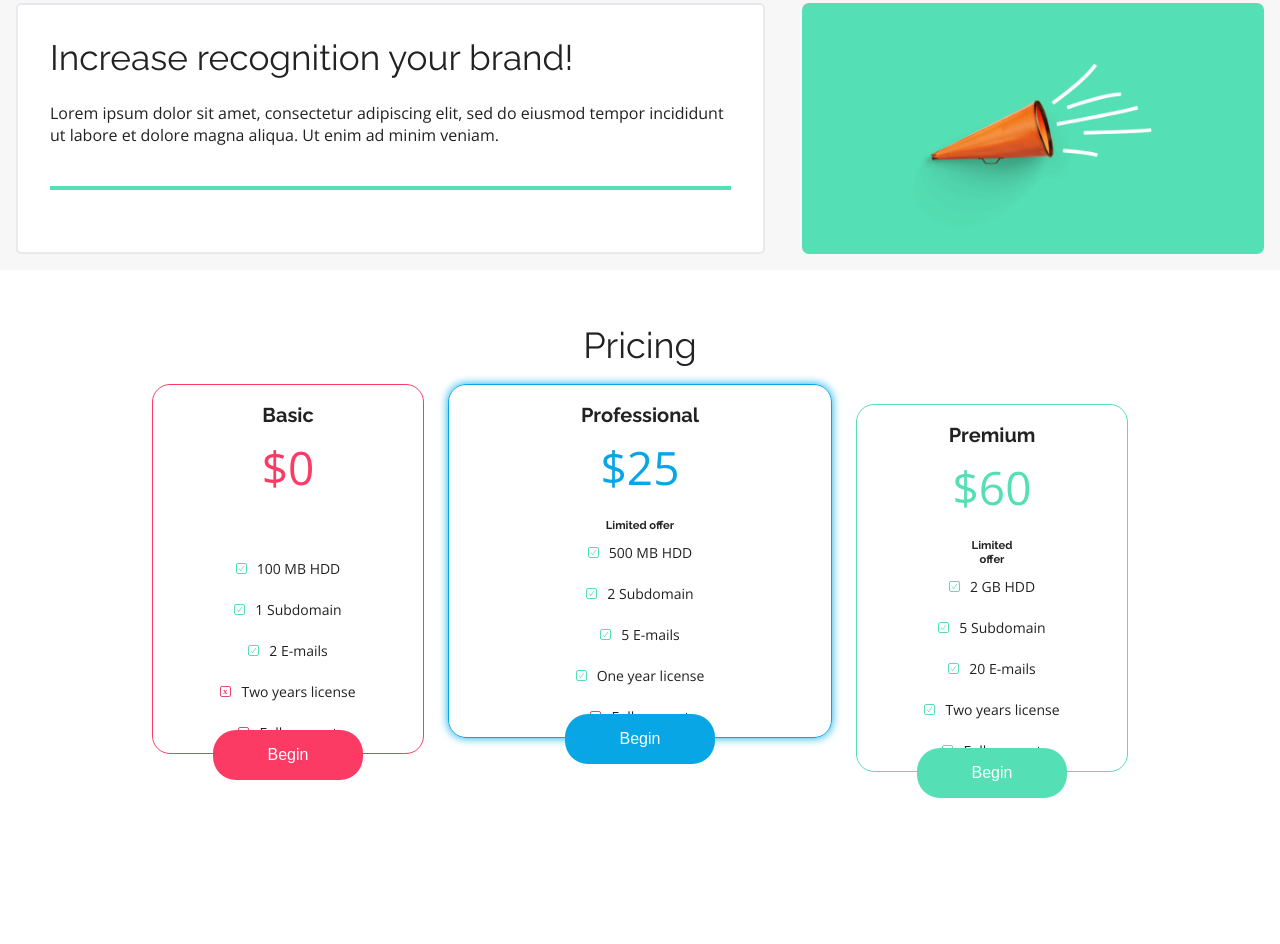
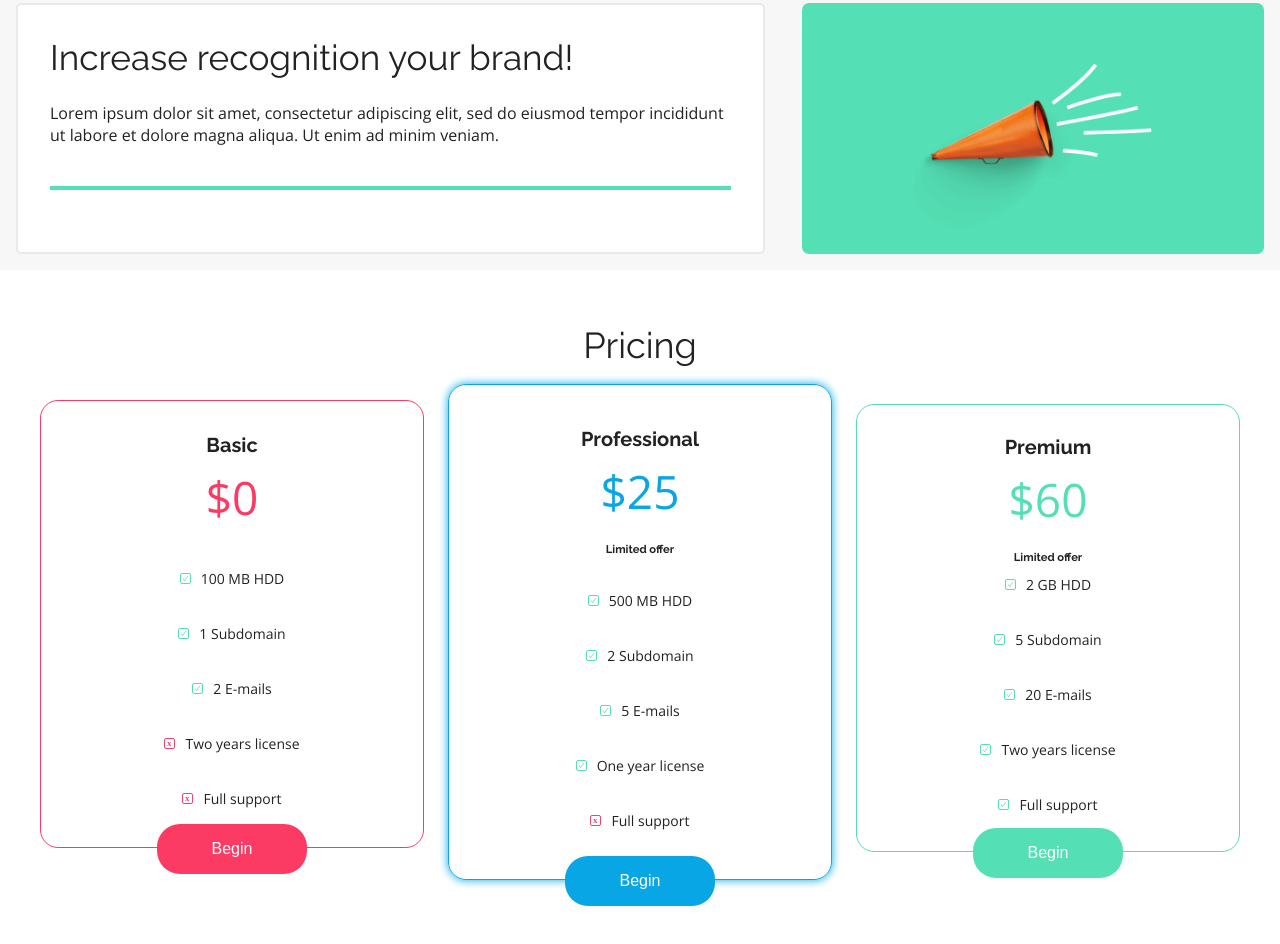
Before and after one commit to Christian-Chowaniec/best-shop-rwd, a website: page index.html in a window 1280 px wide. Shown: the part 1951-2895 px from the top of the page. Before the commit the page ends 2853 px from the top, so only its background shows below. Drawn offline with nearby package versions, Linux system fonts and the light colour scheme.

Commit message:
update pricing

```diff
--- a/scss/elements/_pricing.scss
+++ b/scss/elements/_pricing.scss
@@ -39,7 +39,7 @@
   margin: 0 1.5em 0 1.5em;
   @include tablet {
     //margin:0;
-    //width: 30%;
+    width: 30%;
   }
 }
 .pricing_basic {
@@ -49,9 +49,11 @@
   justify-content: center;
   width: 100%;
   @include tablet {
-    width: 17em;
+    //width: 17em;
     display: flex;
     flex-direction: column;
+    margin-top: 1em;
+    height: 28em;
     ////width: 25%;
   }
 }
@@ -87,6 +89,7 @@
   color: $second-color;
   @include tablet {
     //margin-bottom: 50px;
+    margin-bottom: 60px;
   }
 }
 
@@ -98,6 +101,9 @@
   width: 75%;
   margin-bottom: 35px;
   @include tablet {
+    //display: flex;
+    //justify-content: center;
+
     margin: 0 auto;
     //margin-bottom: 2em;
   }
@@ -107,7 +113,9 @@
   display: flex;
   justify-content: center;
   font: normal normal normal 14px/41px Open Sans;
-
+@include tablet {
+  margin-bottom: 1em;
+}
 }
 .pricing_checkmark {
   margin-right: 10px;
@@ -145,6 +153,8 @@
     //max-width:400px;
     display: flex;
     flex-direction: column;
+    height: 31em;
+    justify-content: space-evenly;
     //width: 25%;
     //width: 150%;
   }
@@ -199,7 +209,7 @@
   margin: 0 1.5em 0 1.5em;
   @include tablet {
     //margin:0;
-    //width: 30%;
+    width: 30%;
   }
 }
 .pricing_premium {
@@ -211,9 +221,11 @@
   //width: 100%;
   @include tablet {
     //margin-top: 0;
-    width: 17em;
+    //width: 17em;
     display: flex;
     flex-direction: column;
+    height: 28em;
+    justify-content: center;
     ////width: 25%;
     ////min-width: 260px;
     ////max-width:400px;
@@ -251,6 +263,8 @@
   background-color: $third-color;
   color:$main-bg-color;
   margin:-1.5em 0 1.5em 0;
+  @include tablet {
+  }
 }
 
 .pricing_button {
--- a/scss/settings/_mixins.scss
+++ b/scss/settings/_mixins.scss
@@ -1,5 +1,5 @@
 @mixin tablet{
-  @media (min-width: 782px){
+  @media (min-width: 800px){
     @content
   }
 }
```
Also changed, not shown: css/main.css, 1 other file.
